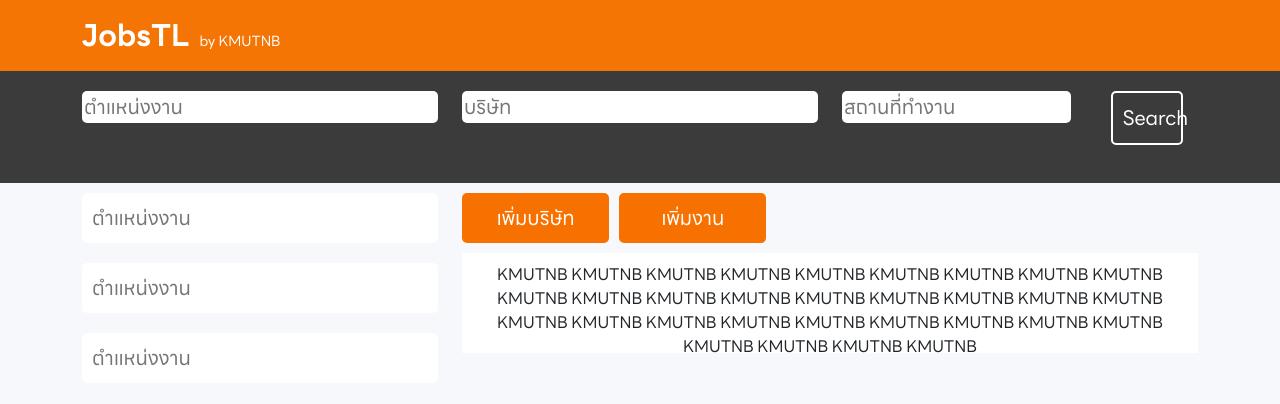
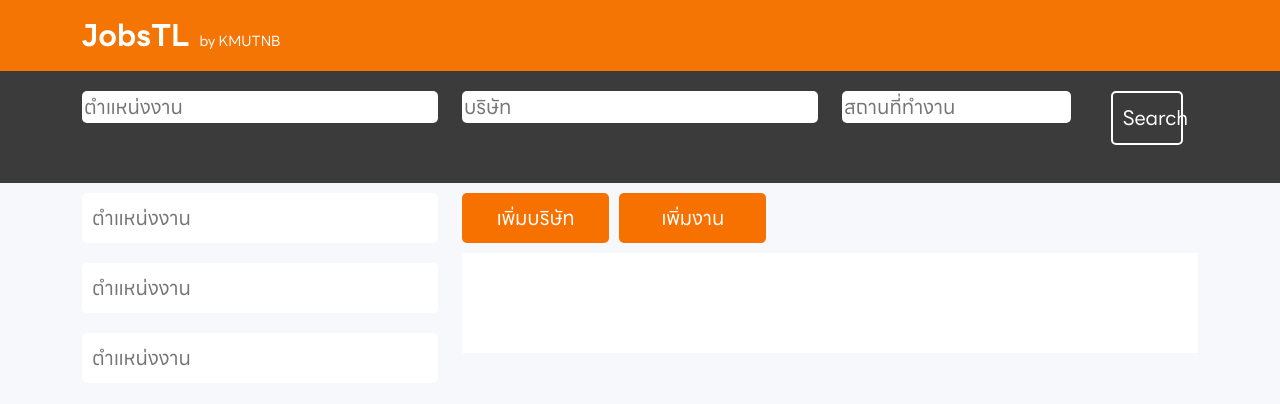
Before and after one commit to KMUTNBDatabaseSystemsGroup8/mini-project, a React (Create React App) app: page / in a window 1280 px wide. Shown: the top 404 px of the page. Built offline with nearby package versions, Linux system fonts and the light colour scheme; no server answers.

Commit message:
test api in code and npm i axios

```diff
--- a/api/test.js
+++ b/api/test.js
@@ -2,7 +2,7 @@ const expressJS = require('express');
 const router = expressJS.Router();
 
 router.get("/",(req,res)=>{
-    res.json({meow:"meow!"})
+    res.json({meow:"meow!",chun:"test"})
 })
 
 module.exports = router;
--- a/package.json
+++ b/package.json
@@ -6,11 +6,13 @@
     "@testing-library/jest-dom": "^5.16.5",
     "@testing-library/react": "^13.4.0",
     "@testing-library/user-event": "^13.5.0",
+    "axios": "^1.3.4",
     "bootstrap": "^5.2.3",
     "cors": "^2.8.5",
     "express": "^4.18.2",
     "mongodb": "^5.1.0",
     "react": "^18.2.0",
+    "react-bootstrap": "^2.7.2",
     "react-dom": "^18.2.0",
     "react-scripts": "5.0.1",
     "web-vitals": "^2.1.4"
--- a/src/Home.js
+++ b/src/Home.js
@@ -1,9 +1,26 @@
 import React, { Component } from 'react';
+import axios from 'axios';
+import {useState,useEffect} from "react";
+
+function Home() {
+
+  // เอาไว้ดึงข้อมูลไปใส่
+  const[datas,setdatas] = useState([])
+
+  const fetchData =()=>{
+    axios
+    .get('http://localhost:8008/api/test')
+    .then(resp=>{
+      setdatas(resp.data)
+      //console.log(resp.data)
+    })
+    .catch(err=>alert(err));
+  }
+  useEffect(()=>{
+    fetchData()
+  },[])
 
 
-
-export default class Home extends Component {
-  render() {
   const searchBarStyle = {
       fontFamily: 'LINESeedSansTH_A_Rg',
       backgroundColor: "#3b3b3b",
@@ -89,7 +106,7 @@ export default class Home extends Component {
             <input type="text" placeholder="สถานที่ทำงาน" style={searchBoxStyle} />
           </div>
           <div className="col-md-4">
-            <button type="button" style={searchButtonStyle}>Search</button>
+            <button type="button" style={searchButtonStyle} >Search</button>
           </div>
         </div>
       </div>
@@ -117,7 +134,7 @@ export default class Home extends Component {
                   <button type="button" style={buttonStyle}>เพิ่มงาน</button>
                 </div>
                 <div style={{ backgroundColor: 'white', padding: '10px', height: '100px', overflowY: 'scroll' }}>
-                  KMUTNB KMUTNB KMUTNB KMUTNB KMUTNB KMUTNB KMUTNB KMUTNB KMUTNB KMUTNB KMUTNB KMUTNB KMUTNB KMUTNB KMUTNB KMUTNB KMUTNB KMUTNB KMUTNB KMUTNB KMUTNB KMUTNB KMUTNB KMUTNB KMUTNB KMUTNB KMUTNB KMUTNB KMUTNB KMUTNB KMUTNB
+                  {datas.meow}
                 </div>
               </div>
             </div>
@@ -127,4 +144,4 @@ export default class Home extends Component {
 
     )
 }
-}
+export default Home;
```
Also changed, not shown: src/NavbarComp.js (+5 -5 lines), 2 other files (tests, documents, lock files or other folders). Lines whose indentation alone changed are shown as unchanged.
